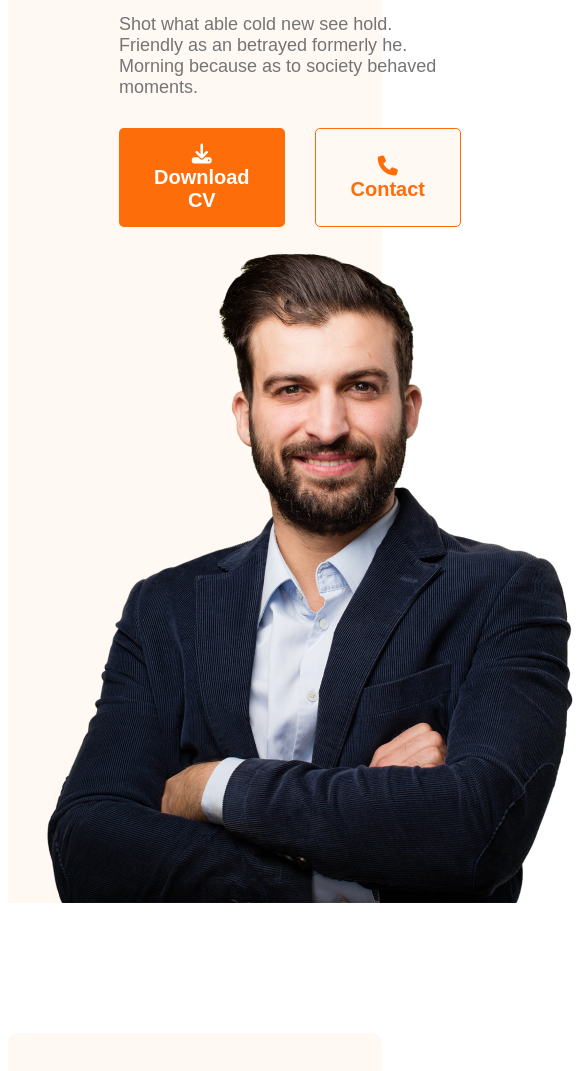
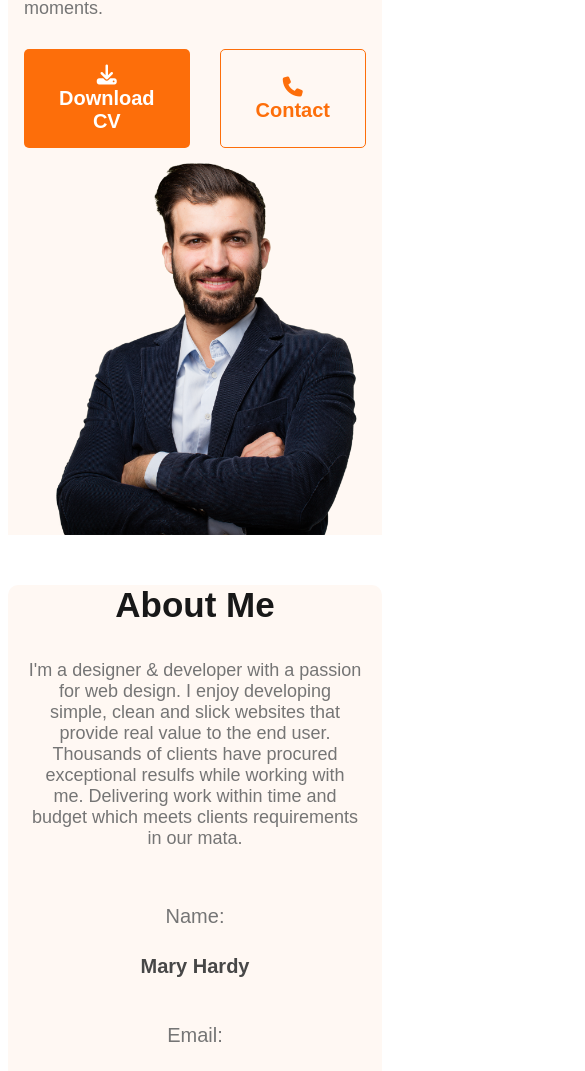
Before and after one commit to zaman-pro/practice-portfolio-1, a plain HTML site: page index.html in a window 390 px wide. Shown: the part 592-1663 px from the top of the page, 585 px wide, since content can reach past the window. Drawn offline with Linux system fonts and the light colour scheme; a web font is replaced by a local one.

Commit message:
add margin paddin in main

```diff
--- a/style.css
+++ b/style.css
@@ -246,11 +246,44 @@ i {
 
 /* mobile and small devices */
 @media screen and (max-width: 576px) {
+  main section,
+  footer {
+    margin-top: 50px;
+  }
   .nav-header {
     background-image: none;
   }
+  nav > ul,
+  footer,
+  .res-container,
+  .skills-container,
+  .about-info-container,
   nav,
   .banner {
     flex-direction: column;
   }
+  .res-container,
+  footer,
+  nav > ul {
+    gap: 20px;
+  }
+  .banner-pic {
+    width: 100%;
+    height: auto;
+  }
+  .res-col,
+  .skills,
+  .about,
+  #what-i-do-desc,
+  footer,
+  .banner {
+    padding: 0 20px;
+  }
+  .banner-greet,
+  .nav-logo {
+    margin: 0;
+  }
+  .about {
+    margin: 50px 0;
+  }
 }
```
